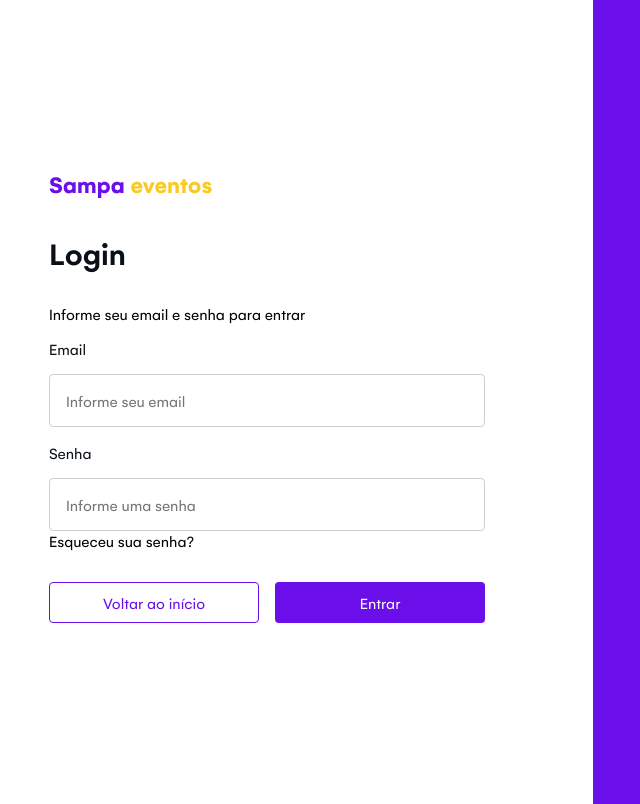
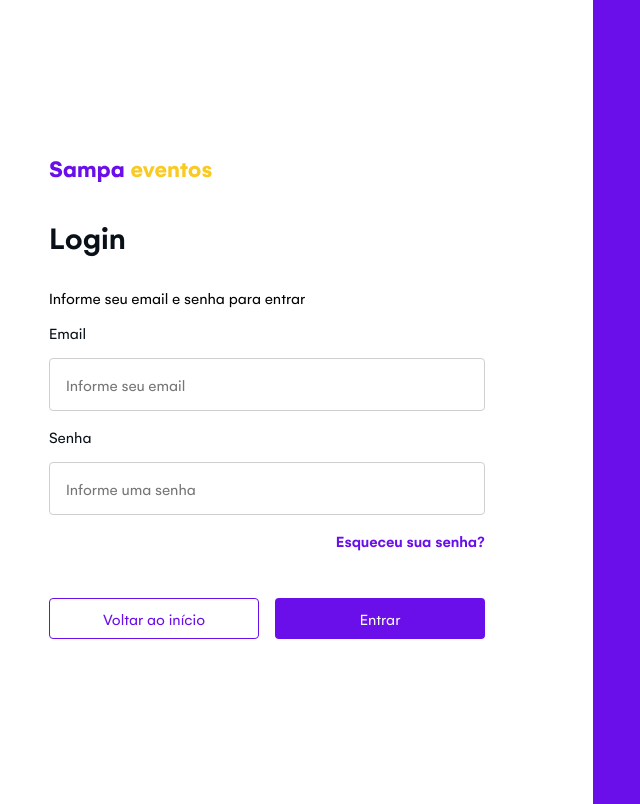
Before and after one commit to gabrielcaiana/Sampa-Eventos, a Nuxt app in the folder Front/: page /login in a window 1280 px wide. Shown: the whole page, without its empty margins (47-687 px from the left). Built offline with nearby package versions, Linux system fonts and the light colour scheme.

Commit message:
criando componente de esqueceu sua senha

```diff
--- a/Front/components/molecules/FormLogin.vue
+++ b/Front/components/molecules/FormLogin.vue
@@ -16,7 +16,7 @@
           placeholder="Informe uma senha"
         />
 
-        <p>Esqueceu sua senha?</p>
+        <p class="form__forgot-password">Esqueceu sua senha?</p>
 
         <div class="form__actions">
           <NuxtLink to="/home">
@@ -45,10 +45,10 @@ export default {
 
   methods: {
     login() {
-      console.log(this.form)
+      console.log(this.form);
     },
   },
-}
+};
 </script>
 
 <style lang="scss" scoped>
@@ -59,5 +59,21 @@ export default {
     grid-template-columns: repeat(2, 1fr);
     grid-gap: 1rem;
   }
+
+  &__forgot-password {
+    width: 100%;
+    display: flex;
+    justify-content: flex-end;
+    padding: 1rem 0;
+    font-size: 1rem;
+    cursor: pointer;
+    color: $primary;
+    font-weight: 600;
+    transition: all 300ms;
+
+    &:hover {
+      filter: brightness(120%);
+    }
+  }
 }
 </style>
```
Also changed, not shown: 1 other file (tests, documents, lock files or other folders).
